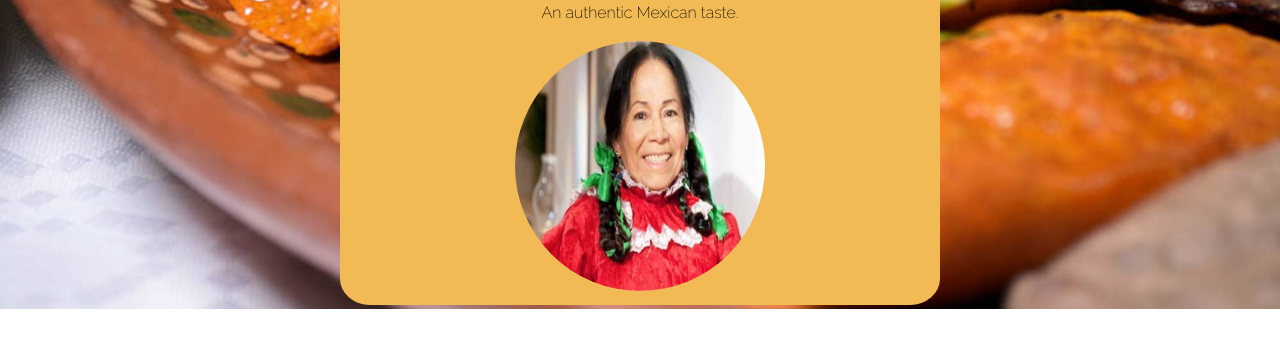
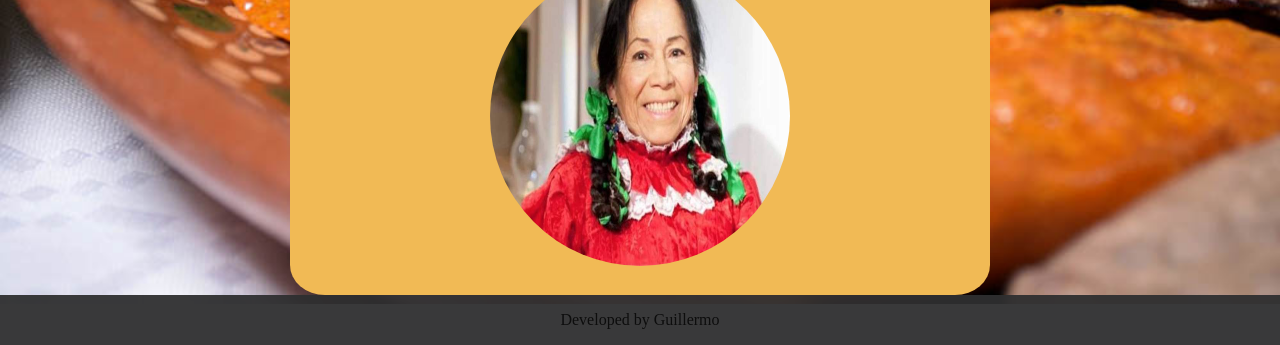
Before and after one commit to GuillermoC93/restaurant_page, a plain HTML site: page index.html in a window 1280 px wide. Shown: the part 455-800 px from the top of the page. Drawn offline with Linux system fonts and the light colour scheme.

Commit message:
main page design done

```diff
--- a/index.html
+++ b/index.html
@@ -23,6 +23,7 @@
         <img src="./images/india_maria.jpg">
       </div>
     </div>
+    <div class="footer">Developed by Guillermo</div>
   </div>
   <script src="bundle.js"></script>
 </body>
--- a/styles.css
+++ b/styles.css
@@ -8,17 +8,28 @@ body, html {
 .header {
   background-color: #2f2f30;
   font-size: 55px;
-  height: 100px;
+  height: 50px;
   opacity: 0.95;
+}
+
+.footer {
+  position: fixed;
+  bottom: 0;
+  background-color: #2f2f30;
+  height: 50px;
+  width: 100%;
+  opacity: 0.95;
+  text-align: center;
+  line-height: 50px;
 }
 
 .info {
   background-color: #f1ba55;
   border-radius: 5%;
-  height: 525px;
-  width: 600px;
+  height: 600px;
+  width: 700px;
   margin: auto;
-  margin-top: 135px;
+  margin-top: 100px;
 }
 
 .info-header {
@@ -47,7 +58,7 @@ body, html {
 
 .info img {
   border-radius: 50%;
-  margin-top: 20px;
-  height: 250px;
-  width: 250px;
+  margin-top: 30px;
+  height: 300px;
+  width: 300px;
 }
```
